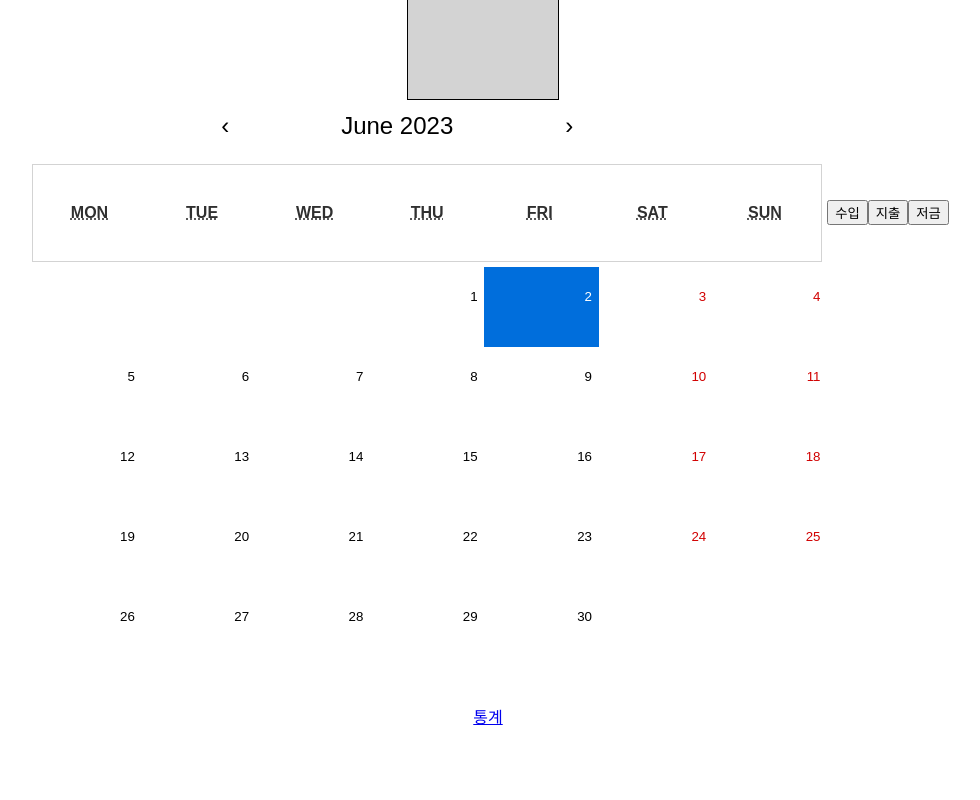
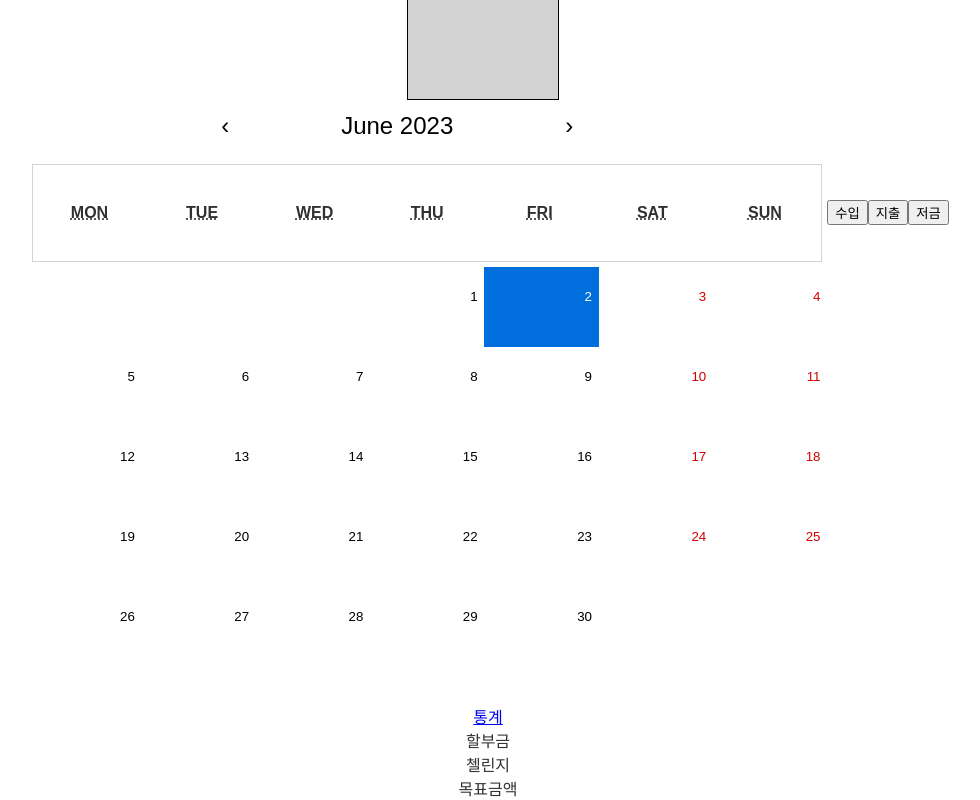
Before and after one commit to project-team-MONIVATION/2023_MONIVATION, a React (Create React App) app: page /calendar in a window 1280 px wide. Shown: the part 614-1414 px from the top of the page, without its empty margins (152-1132 px from the left). Before the commit the page ends 1342 px from the top, so only its background shows below. Built offline with nearby package versions, Linux system fonts and the light colour scheme.

Commit message:
pullrequset

```diff
--- a/src/member_JSH/pages/MoneyCalendar.jsx
+++ b/src/member_JSH/pages/MoneyCalendar.jsx
@@ -12,6 +12,9 @@ export default function MoneyCalendar() {
       <TotalStatComp />
       <CalendarComp />
       <Link to='/calendar/chart'>통계</Link>
+      <div>할부금</div>
+      <div>첼린지</div>
+      <div>목표금액</div>
     </div>
   )
 }
--- a/src/member_LJC/pages/SavingInput.jsx
+++ b/src/member_LJC/pages/SavingInput.jsx
@@ -1,7 +1,7 @@
-import React, { useEffect, useState, } from 'react';
+import React, { useState, } from 'react';
 import { useSelector } from 'react-redux';
 import Calendar from 'react-calendar';
-import { addDoc, collection, deleteDoc, doc, getDocs, updateDoc, query, where, Timestamp, } from 'firebase/firestore';
+import { addDoc, collection, Timestamp, } from 'firebase/firestore';
 
 import {db} from '../../database/firebase'
 
@@ -250,7 +250,6 @@ export default function Saving({setModalIsOpen}) {
             <h2>금액</h2>
                 <div>
                     <input
-                        // maxLength={11}
                         required
                         onInput={handleHyphen}
                         type="text"
--- a/src/member_LJC/pages/SavingList.jsx
+++ b/src/member_LJC/pages/SavingList.jsx
@@ -1,8 +1,7 @@
-import React, { useEffect, useMemo, useState, } from 'react';
+import React, { useEffect, useState, } from 'react';
 import { useSelector } from 'react-redux';
-import Calendar from 'react-calendar';
-import { addDoc, collection, deleteDoc, doc, getDocs, updateDoc, query, where, Timestamp, } from 'firebase/firestore';
-import { Navigate, useNavigate } from 'react-router-dom';
+import { collection, deleteDoc, doc, getDocs, query, where, } from 'firebase/firestore';
+import { useNavigate } from 'react-router-dom';
 
 import {db} from '../../database/firebase'
 
@@ -13,22 +12,9 @@ export default function SavingList() {
     const [value, onChange] = useState(new Date());
     const navigate = useNavigate();
 
-    // // 오늘 날짜
-    // const YYYY = String(value.getFullYear())
-    // const MM = String(value.getMonth()+1).padStart(2,"0")
-    // const DD = String(value.getDate()).padStart(2,"0")
-    // const valueDate = `${YYYY}-${MM}-${DD}`
-
     const user = useSelector((state) => state.user.user);
 
     const [savingList , setSavingList] = useState([]);
-
-
-
-    // 적금만료 메세지
-    const [expiration, setExpiration] = useState(false)
-
-
 
     useEffect(() => {
         getSavingData();
@@ -67,28 +53,28 @@ export default function SavingList() {
     }
 
 
-
+    // 기간이 만료된 저금 알림창
     const checkCondition  = (endDt,endday) =>{
-
         if(endDt >= endday){
-            return "완"
+            return "[완료된 저금]"
         } else {
             return ""
         }
     }
+
     // total값
     // 돈 예정일, 오늘 날짜, 금액, 기간타입, 기간마지막날
     const dateCondition  = (startDt,endDt,amount,periodunit,endday) =>{
 
         if(endDt >= endday){
+            // 오늘 날짜가 저금기간 마지막날 보다 크거나 같을때
+            // 기간 마지막날 - 돈 예정일
             let btMs = endday.getTime() - startDt.getTime() ;
             let btDay = btMs / (1000*60*60*24) ;
 
             // 문자열을 숫자열로
             const number = parseInt(amount.replace(/,/g, ''), 10);
             let price = "";
-
-
 
             if(periodunit === 'day') {
                 // 차이 일수 (btDay)
@@ -117,14 +103,18 @@ export default function SavingList() {
             return price
 
 
+        }else if(startDt>endDt){
+            let price = 0
+            return price
+
         }else {
-
             let btMs = endDt.getTime() - startDt.getTime() ;
             let btDay = btMs / (1000*60*60*24) ;
 
             // 문자열을 숫자열로
             const number = parseInt(amount.replace(/,/g, ''), 10);
             let price = "";
+
             if(periodunit === 'day') {
                 // 차이 일수 (btDay)
                 // day 값 계산
@@ -151,6 +141,7 @@ export default function SavingList() {
             }
             return price;
         }
+
         }
 
 
@@ -169,18 +160,6 @@ export default function SavingList() {
     }
 
 
-
-
-
-
-
-
-
-
-
-
-
-
     return (
         <div>
             <div>
@@ -194,11 +173,11 @@ export default function SavingList() {
                             삭제
                         </button>
 
+                        {/* list수정 컴포넌트 */}
                         <SavingListModifyComp
                             tmp={tmp}
                             getSavingData={getSavingData}
                         />
-
 
                         <h2>{tmp.title}</h2>
                         <div className='period-bord'>
@@ -210,12 +189,8 @@ export default function SavingList() {
 
                         <p>{checkCondition(new Date(value),new Date(tmp.endday))}</p>
                     </div>
-
-
                 )}
             </div>
-
-
         </div>
     )
 }
```
Also changed, not shown: src/member_LJC/components/SavingListModifyComp.jsx (+4 -14 lines). Lines whose indentation alone changed are shown as unchanged.
